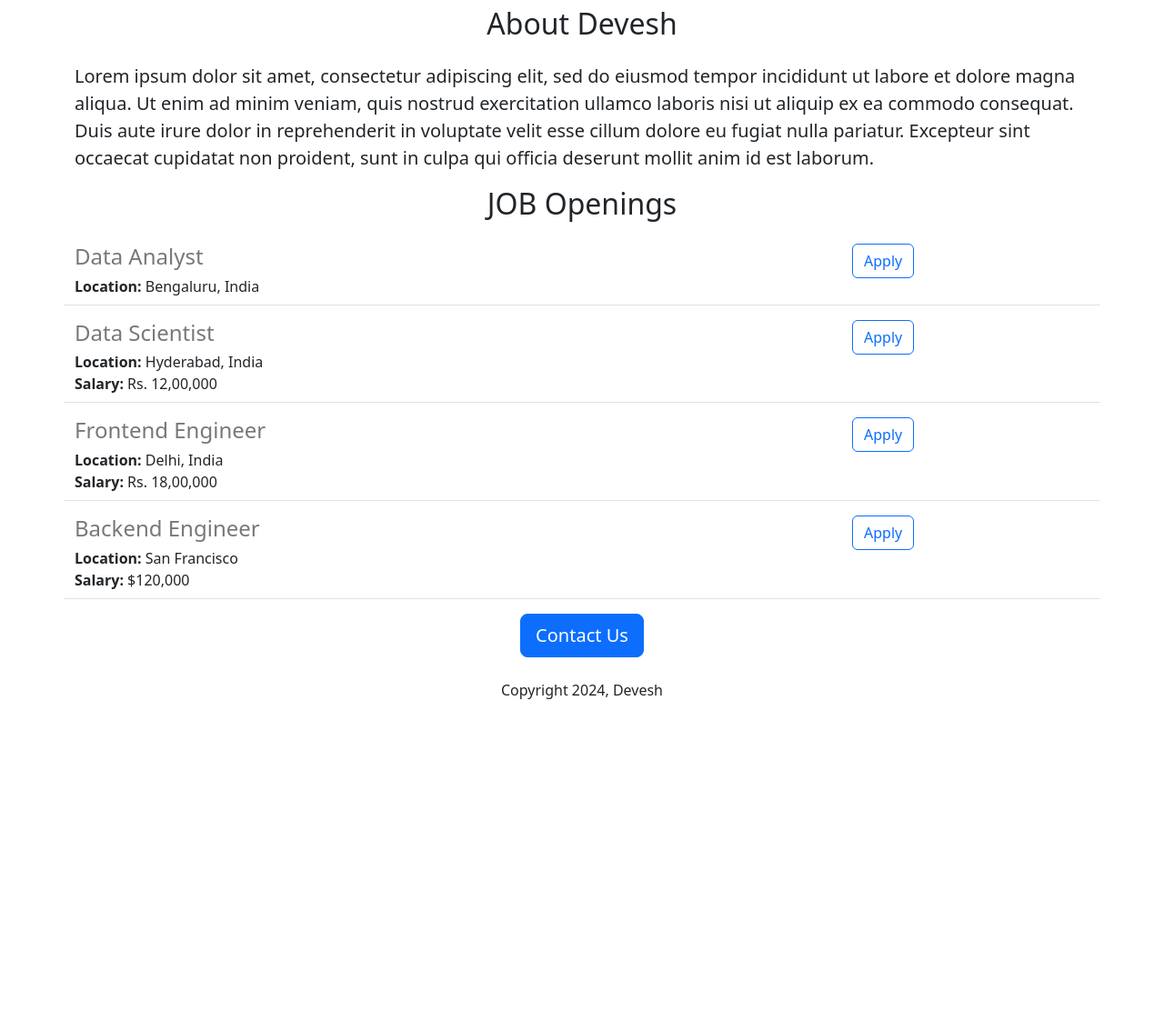
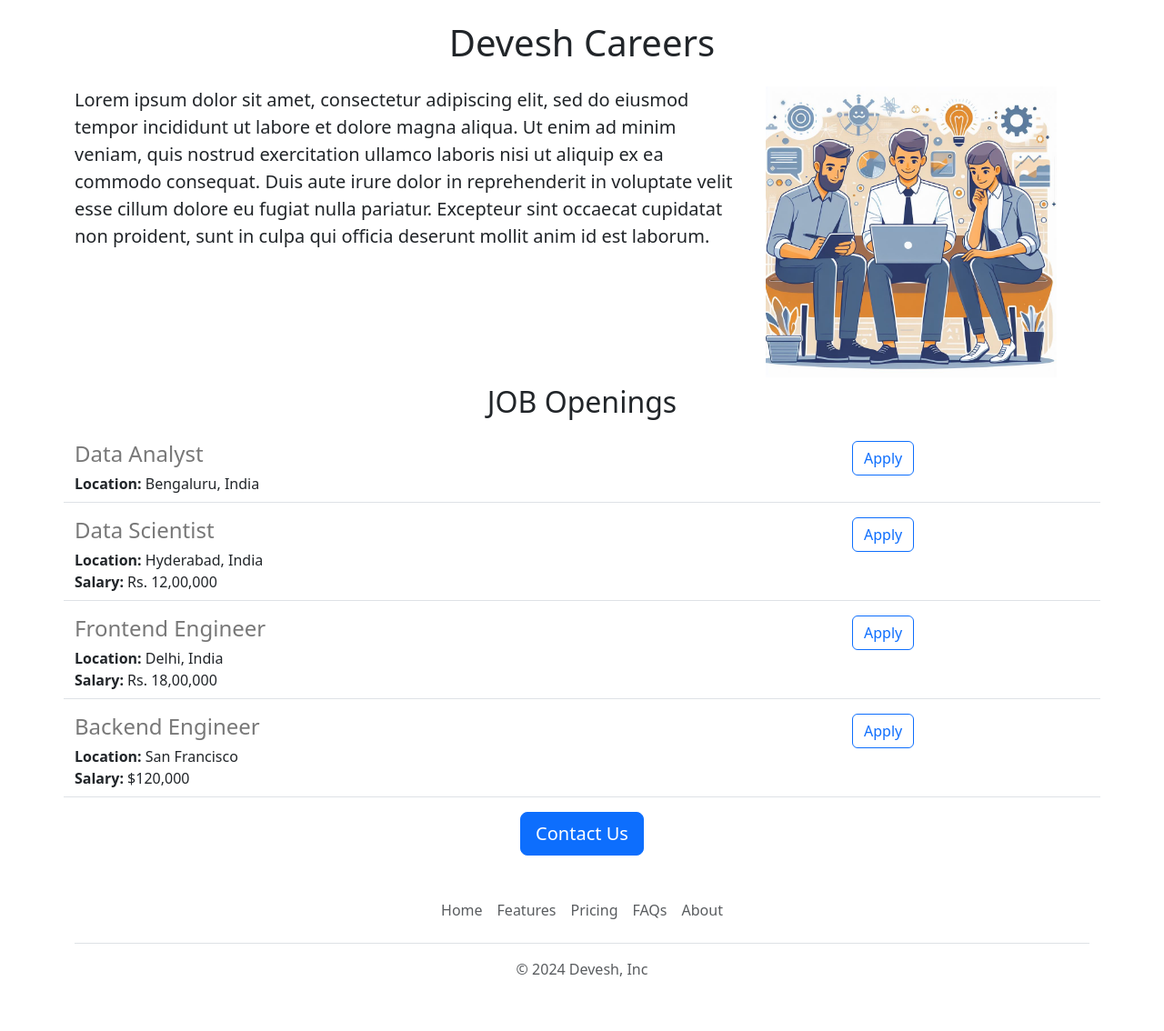
Before and after one commit to Dev-esh-Gupta/devesh-career-website-v2, a Flask app: page / in a window 1280 px wide. Shown: the part 441-1575 px from the top of the page at 91% size. Before the commit the page ends 1210 px from the top, so only its background shows below. Run offline with Flask 3, Linux system fonts and the light colour scheme.

Commit message:
Functional and asthetic improvement

```diff
--- /dev/null
+++ b/templates/footer.html
@@ -0,0 +1,12 @@
+<div class="container">
+  <footer class="py-3 my-4">
+    <ul class="nav justify-content-center border-bottom pb-3 mb-3">
+      <li class="nav-item"><a href="#" class="nav-link px-2 text-body-secondary">Home</a></li>
+      <li class="nav-item"><a href="#" class="nav-link px-2 text-body-secondary">Features</a></li>
+      <li class="nav-item"><a href="#" class="nav-link px-2 text-body-secondary">Pricing</a></li>
+      <li class="nav-item"><a href="#" class="nav-link px-2 text-body-secondary">FAQs</a></li>
+      <li class="nav-item"><a href="#" class="nav-link px-2 text-body-secondary">About</a></li>
+    </ul>
+    <p class="text-center text-body-secondary">© 2024 Devesh, Inc</p>
+  </footer>
+</div>
--- a/templates/home.html
+++ b/templates/home.html
@@ -41,17 +41,25 @@
       #banner{
         height:360px;
         width:100%;
+        margin-bottom: 16px;
       }
     </style>
   </head>
   <body>
-    <div class="container">
+    {% include 'nav.html' %}
+    <img class="img-fluid" id="banner" src="./static/banner.png">
+    <div class="container mt-6">
         <h1 class="text-center mt-2 mb-4">Devesh Careers</h1>
-        <img class="img-fluid" id="banner" src="./static/banner.jpg">
-        <h2 class="text-center mt-2 mb-4">About Devesh</h2>
+      <div class="row">
+        <div class="col-md-8">
         <p class="lead">
           Lorem ipsum dolor sit amet, consectetur adipiscing elit, sed do eiusmod tempor incididunt ut labore et dolore magna aliqua. Ut enim ad minim veniam, quis nostrud exercitation ullamco laboris nisi ut aliquip ex ea commodo consequat. Duis aute irure dolor in reprehenderit in voluptate velit esse cillum dolore eu fugiat nulla pariatur. Excepteur sint occaecat cupidatat non proident, sunt in culpa qui officia deserunt mollit anim id est laborum.
         </p>
+        </div>
+        <div class="d-none d-md-block col-md-4">
+          <img src="./static/discussion.png" style="height:320px; margin-right:0; margin-left: auto">
+        </div>
+      </div>
         <h2 class="text-center mt-2 mb-4">JOB Openings</h2>
         <div>
           {% for job in jobs %}
@@ -59,9 +67,9 @@
           {% endfor %}
         </div>
         <div class="text-center">
-          <button class="btn btn-primary btn-lg">Contact Us</button>
-          <p class="mt-4">Copyright 2024, Devesh</p>
+          <a href="mailto:deveshgupta110798@gmail.com?subject=Questions%20About%20Job%20Opening&body=My%20Name%20%3A%20%3CYour%20Name%20Here%3E%0D%0A%0D%0AMy%20Questions%20%3A%20%3CYour%20Question%20here%3E" class="btn btn-primary btn-lg">Contact Us</a>
         </div>
       </div>
+      {% include 'footer.html' %}
   </body>
 </html>
--- a/templates/jobitem.html
+++ b/templates/jobitem.html
@@ -9,6 +9,7 @@
   {% endif %}
   </div>
   <div class="col-3">
-    <button type="button" class="btn btn-outline-primary">Apply</button>
+    <a href="mailto:deveshgupta110798@gmail.com?subject=Application%20for%20{{
+job['title'] }}&body=My%20Name%20%3A%20%3CYour%20Name%20Here%3E%0D%0A%0D%0AMy%20Resume%20link%20%3A%20%3Cresume%20link%3E%0D%0A%0D%0AMy%20LinkedIn%20link%20%3A%20%3Clinked%20link%3E" type="button" class="btn btn-outline-primary">Apply</a>
   </div>
 </div>
--- /dev/null
+++ b/templates/nav.html
@@ -0,0 +1,9 @@
+<nav class="navbar shadow p-3 mb-5 bg-body-tertiary fixed-top">
+  <div class="container-fluid">
+    <a class="navbar-brand" href="#">
+      <img src="./static/blogo.svg" alt="Logo" width="30" height="24" class="d-inline-block align-text-top">
+      Devesh
+    </a>
+  </div>
+</nav>
+<div style="height:80px"></div>
```
Also changed, not shown: static/banner.png (added), static/blogo.svg (added), static/discussion.png (added).
